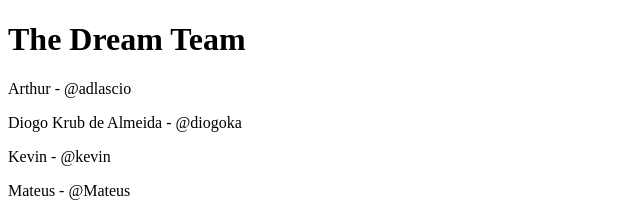
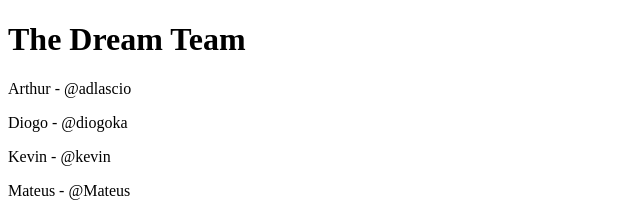
Before and after one commit to adlascio/git-for-teams-example, a plain HTML site: page index.html in a window 1280 px wide. Shown: the top 204 px of the page, without its empty margins (0-640 px from the left). Drawn offline with Linux system fonts and the light colour scheme.

Commit message:
Resolving request.

```diff
--- a/index.html
+++ b/index.html
@@ -10,7 +10,7 @@
     <h1>The Dream Team</h1>
     <div>
       <p>Arthur - @adlascio</p>
-      <p>Diogo Krub de Almeida - @diogoka</p>
+      <p>Diogo - @diogoka</p>
       <p>Kevin - @kevin</p>
       <p>Mateus - @Mateus</p>
       <p>Eduardo - @eduardo</p>
```
Also changed, not shown: 1 other file.
